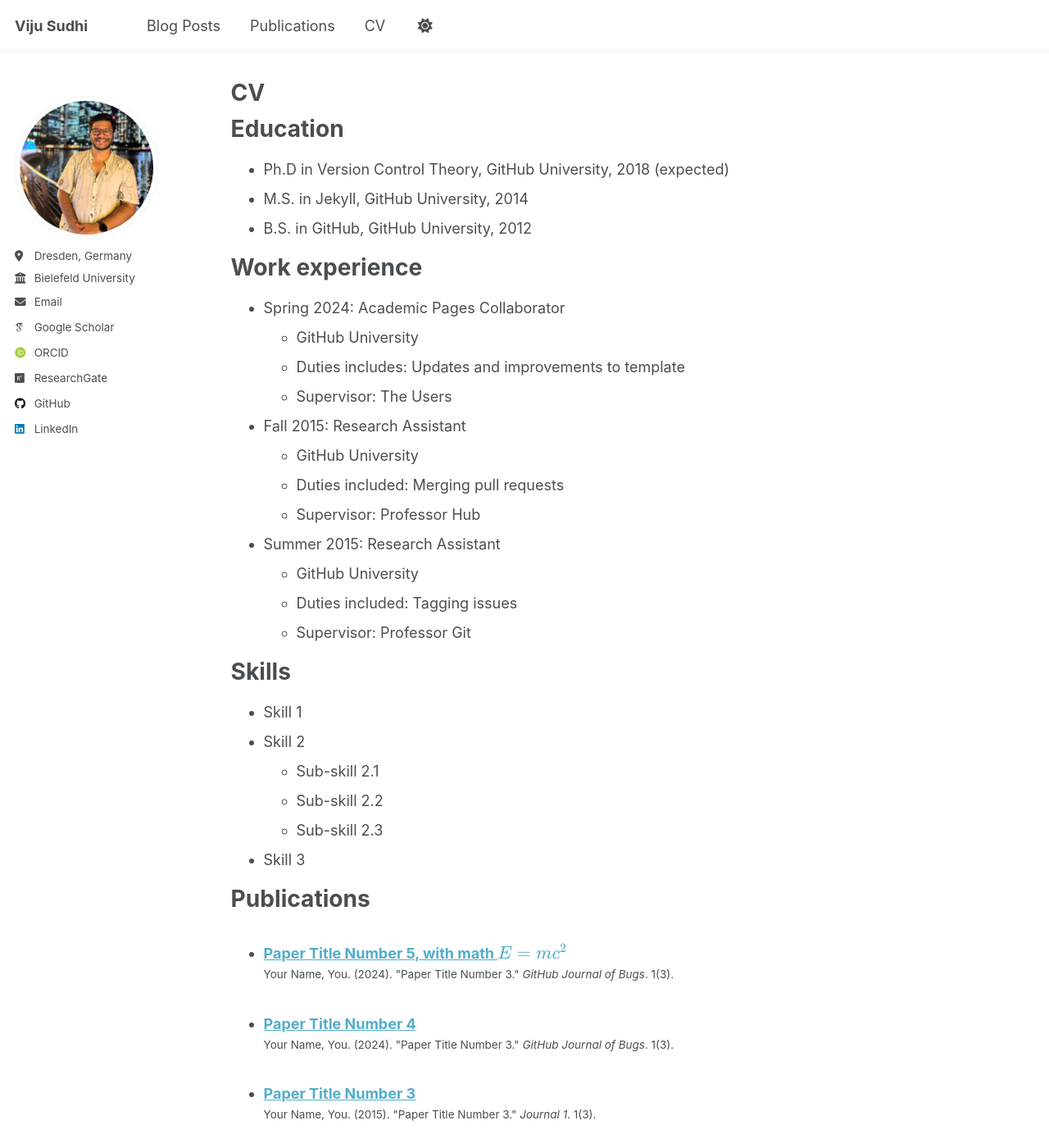
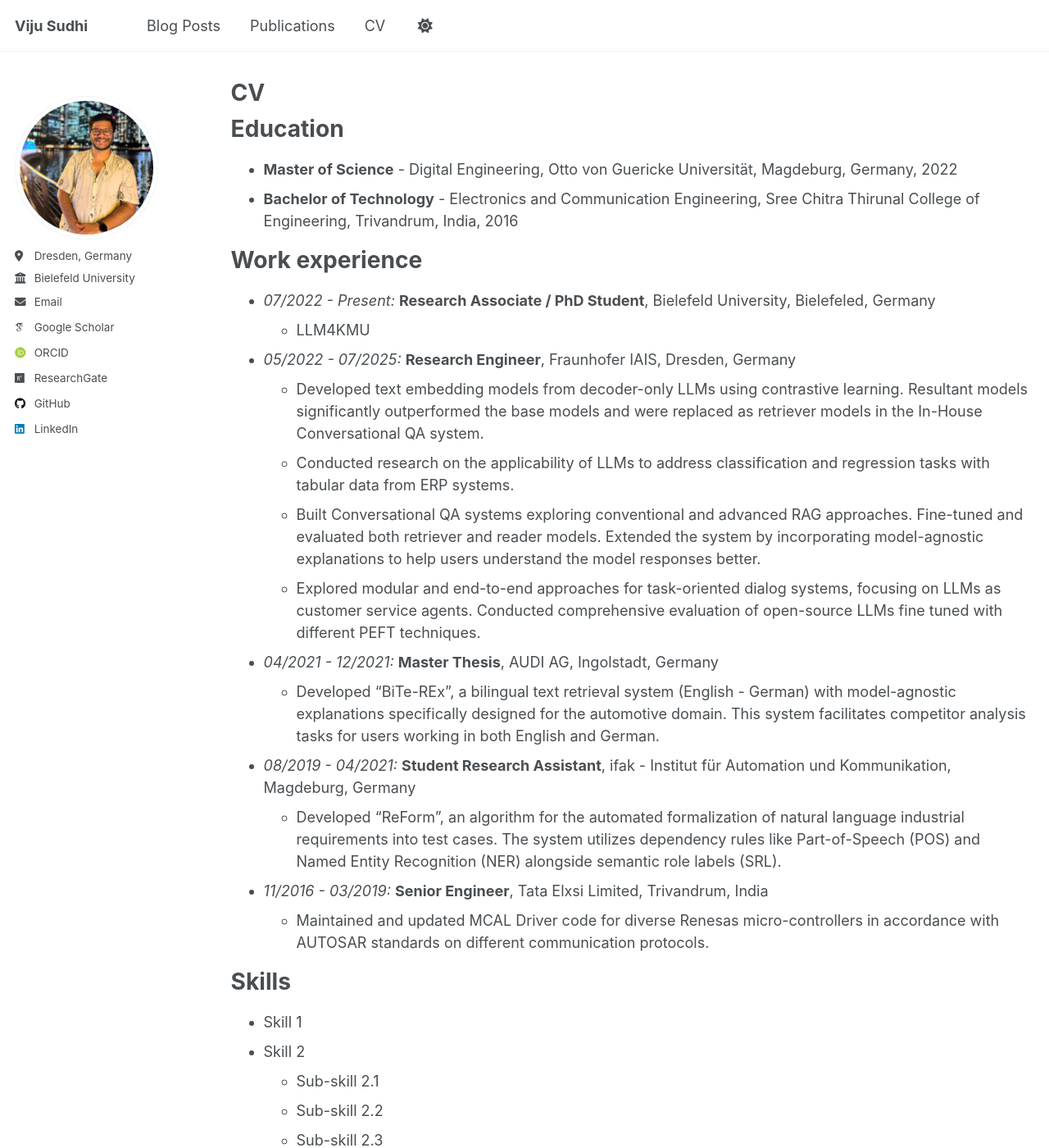
Before and after one commit to vijusudhi/vijusudhi.github.io, a Jekyll site: the page built from _pages/cv.md, in a window 1280 px wide and 1400 px high. Shown: the whole window at 82% size. Built offline with Jekyll 4.4.1, drawn with Linux system fonts in a browser that asks for light colours; some web fonts are replaced; a script that is not in the unit is left out; some of the changed text lies outside the part shown.

Commit message:
Update cv.md

```diff
--- a/_pages/cv.md
+++ b/_pages/cv.md
@@ -11,26 +11,28 @@ redirect_from:
 
 Education
 ======
-* Ph.D in Version Control Theory, GitHub University, 2018 (expected)
-* M.S. in Jekyll, GitHub University, 2014
-* B.S. in GitHub, GitHub University, 2012
+* **Master of Science** - Digital Engineering, Otto von Guericke Universität, Magdeburg, Germany, 2022
+* **Bachelor of Technology** - Electronics and Communication Engineering, Sree Chitra Thirunal College of Engineering, Trivandrum, India, 2016
 
 Work experience
 ======
-* Spring 2024: Academic Pages Collaborator
-  * GitHub University
-  * Duties includes: Updates and improvements to template
-  * Supervisor: The Users
+* *07/2022 - Present:* **Research Associate / PhD Student**, Bielefeld University, Bielefeled, Germany
+  * LLM4KMU
 
-* Fall 2015: Research Assistant
-  * GitHub University
-  * Duties included: Merging pull requests
-  * Supervisor: Professor Hub
+* *05/2022 - 07/2025:* **Research Engineer**, Fraunhofer IAIS, Dresden, Germany
+    * Developed text embedding models from decoder-only LLMs using contrastive learning. Resultant models significantly outperformed the base models and were replaced as retriever models in the In-House Conversational QA system.
+    * Conducted research on the applicability of LLMs to address classification and regression tasks with tabular data from ERP systems.
+    * Built Conversational QA systems exploring conventional and advanced RAG approaches. Fine-tuned and evaluated both retriever and reader models. Extended the system by incorporating model-agnostic explanations to help users understand the model responses better.
+    * Explored modular and end-to-end approaches for task-oriented dialog systems, focusing on LLMs as customer service agents. Conducted comprehensive evaluation of open-source LLMs fine tuned with different PEFT techniques.
 
-* Summer 2015: Research Assistant
-  * GitHub University
-  * Duties included: Tagging issues
-  * Supervisor: Professor Git
+* *04/2021 - 12/2021:* **Master Thesis**, AUDI AG, Ingolstadt, Germany
+  * Developed "BiTe-REx", a bilingual text retrieval system (English - German) with model-agnostic explanations specifically designed for the automotive domain. This system facilitates competitor analysis tasks for users working in both English and German.
+
+* *08/2019 - 04/2021:* **Student Research Assistant**, ifak - Institut für Automation und Kommunikation, Magdeburg, Germany
+  * Developed "ReForm", an algorithm for the automated formalization of natural language industrial requirements into test cases. The system utilizes dependency rules like Part-of-Speech (POS) and Named Entity Recognition (NER) alongside semantic role labels (SRL).
+
+* *11/2016 - 03/2019:* **Senior Engineer**, Tata Elxsi Limited, Trivandrum, India
+  * Maintained and updated MCAL Driver code for diverse Renesas micro-controllers in accordance with AUTOSAR standards on different communication protocols.
 
 Skills
 ======
@@ -47,6 +49,7 @@ Publications
     {% include archive-single-cv.html %}
   {% endfor %}</ul>
 
+<!---
 Talks
 ======
   <ul>{% for post in site.talks reversed %}
@@ -62,3 +65,4 @@ Teaching
 Service and leadership
 ======
 * Currently signed in to 43 different slack teams
+-->
```
